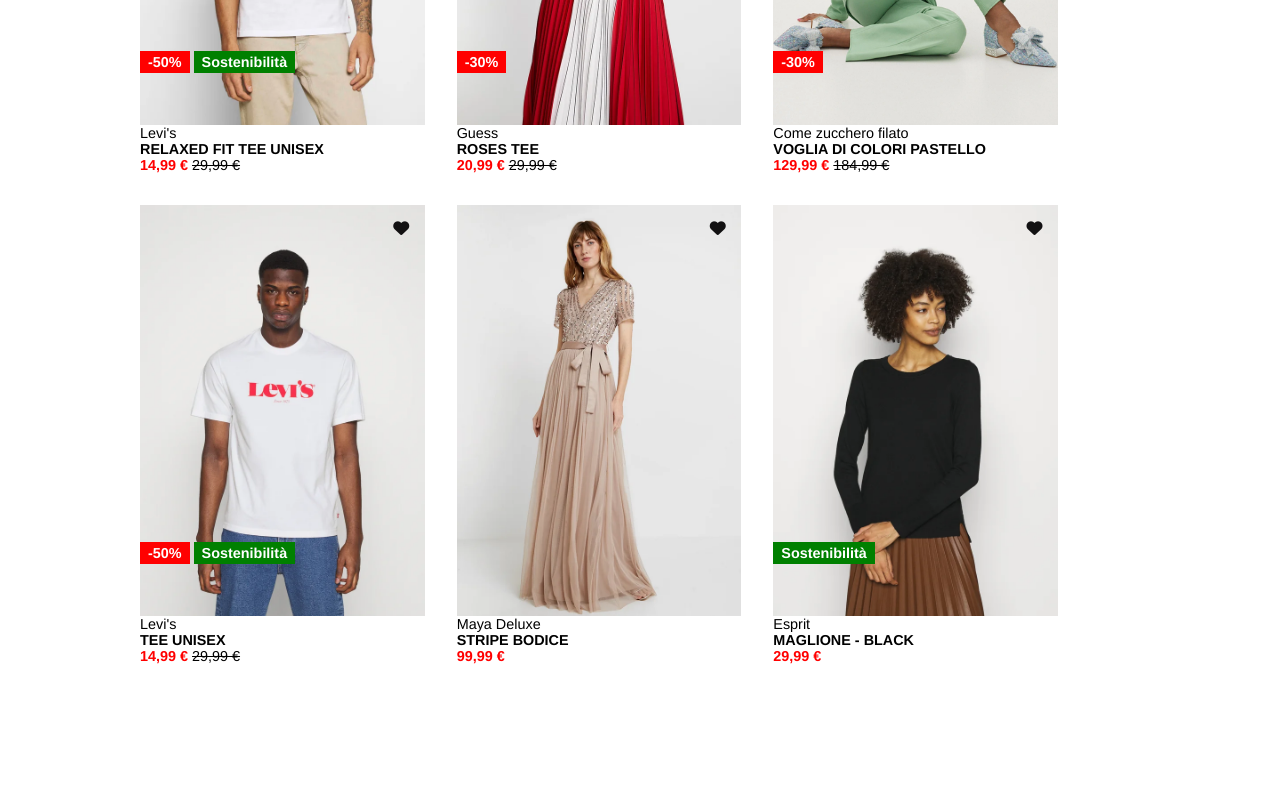
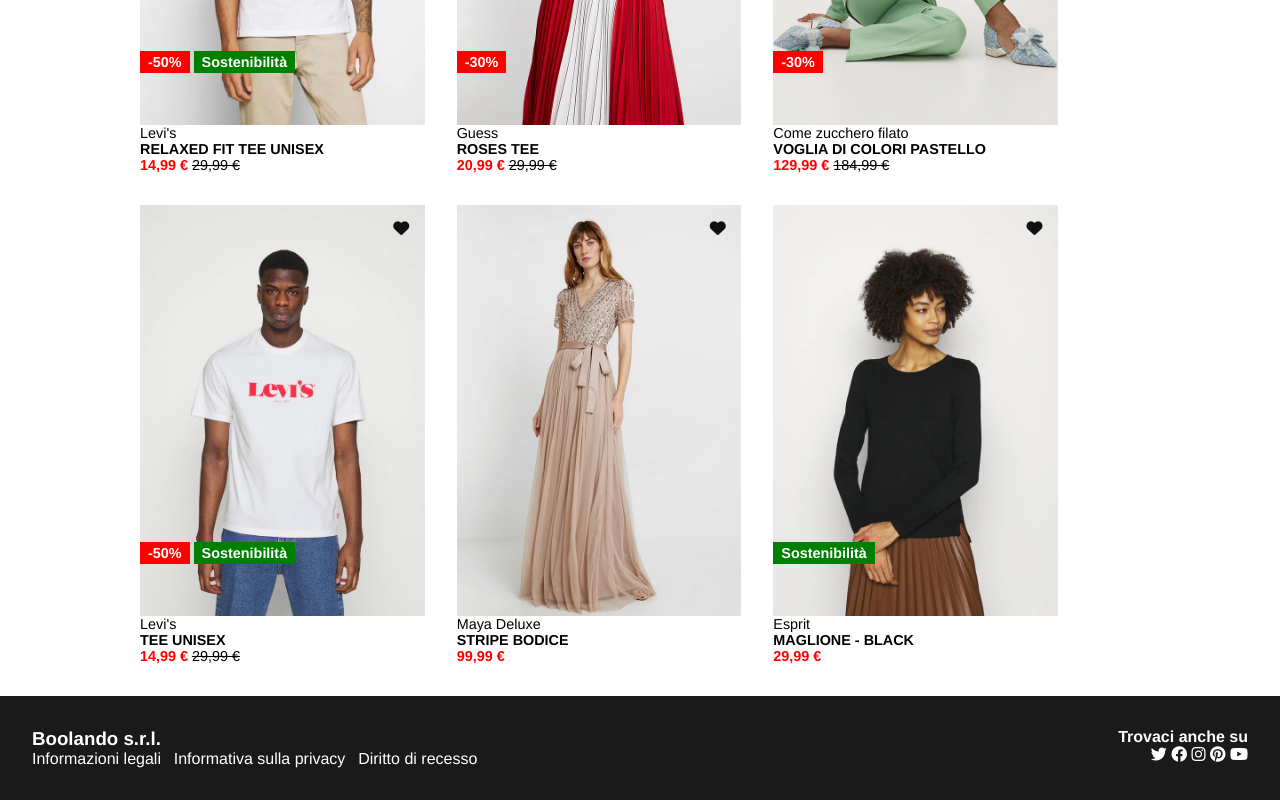
Before and after one commit to ludovicaghemo/html-css-boolando, a plain HTML site: page index.html in a window 1280 px wide. Shown: the part 398-1198 px from the top of the page. Before the commit the page ends 1094 px from the top, so only its background shows below. Drawn offline with Linux system fonts and the light colour scheme.

Commit message:
add: footer

```diff
--- a/css/style.css
+++ b/css/style.css
@@ -16,6 +16,7 @@ img {
 a {
     color: inherit;
     text-decoration: inherit;
+    text-align: inherit;
 }
 
 .container {
@@ -162,3 +163,37 @@ header {
     color: white;
     font-size: .9em;
 }
+
+/* FOOTER */
+
+.footer {
+    background-color: #1a1a1a;
+    display: flex;
+    justify-content: space-between;
+    padding: 2rem;
+    color: white;
+}
+
+h3 {
+    /* display: inline-block; */
+}
+
+.footer-links ul {
+    display: flex;
+    text-align: right;
+    gap: 0.8rem;
+    list-style-type: none;
+    text-decoration: none;
+}
+
+.contatti {
+    display: inline-block;
+    text-align: right;
+    /* justify-content: flex-end; */
+    /* align-self: flex-start; */
+    /* flex-wrap: wrap; */
+}
+
+.social {
+    font-size: 1rem;
+}
--- a/index.html
+++ b/index.html
@@ -162,6 +162,35 @@
     <!-- /Main -->
 
     <!-- Footer -->
+    <footer>
+        <div class="footer">
+            <div class="footer-right">
+                <h3>Boolando s.r.l.</h3>
+                    <div class="footer-links">
+                        <ul>
+                            <li><a href="">Informazioni legali</a></li>
+                            <li><a href="">Informativa sulla privacy</a></li>
+                            <li><a href="">Diritto di recesso</a></li>
+                        </ul>
+                    </div>
+            </div>
+
+                <div class="contatti">
+                    <h4>Trovaci anche su</h4>
+                    <div class="social">
+                        <a class="social" href=""><i class="fa-brands fa-twitter"></i></a>
+                        <a class="social" href=""><i class="fa-brands fa-facebook"></i></a>
+                        <a class="social" href=""><i class="fa-brands fa-instagram"></i></a>
+                        <a class="social" href=""><i class="fa-brands fa-pinterest"></i></a>
+                        <a class="social" href=""><i class="fa-brands fa-youtube"></i></a>
+                    </div>
+                </div>
+        </div>
+    <!-- /Footer-Bottom -->
+</footer>
+<!-- /Footer -->
+
+
     <!-- /Footer -->
 
 
```
